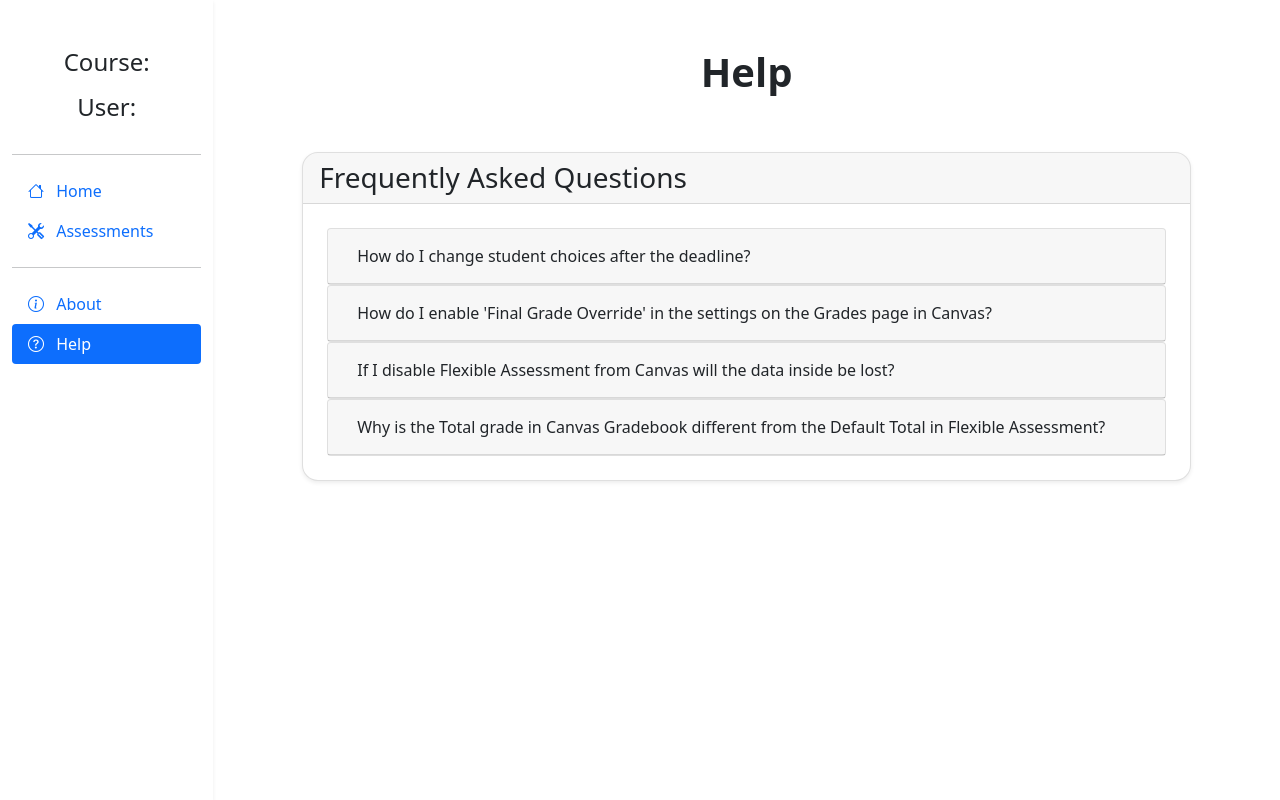
After one commit to UBC-LFS/Canvas-Flexible-Assessment, a Django app: template flexible_assessment/instructor/templates/instructor/instructor_help.html in a window 1280 px wide. The commit adds this page. Run offline with Django 4.2, Linux system fonts and the light colour scheme; the template is opened without the code that fills it, so the values that code supplies are empty; parts of the project's set-up code (start-up, migrations or seed data) failed here and were passed over; some libraries are stand-ins or nearby versions.

Commit message:
Added FAQ section on Help page

```diff
--- a/flexible_assessment/instructor/templates/instructor/instructor_base.html
+++ b/flexible_assessment/instructor/templates/instructor/instructor_base.html
@@ -53,10 +53,12 @@
                    href="{% url 'instructor:instructor_form' course.id %}"><i class="bi bi-tools me-2"></i> Assessments</a>
             {% endif %}
             <hr>
-            <a class="nav-link {% block nav_item_help %}{% endblock nav_item_help %}"
+            <a class="nav-link {% block nav_item_about %}{% endblock nav_item_about %}"
                href="https://github.com/UBC-LFS/Canvas-Flexible-Assessment/wiki/Instructor-Guide"
                target="_blank"
-               rel="noopener noreferrer"><i class="bi bi-question-circle me-2"></i> About</a>
+               rel="noopener noreferrer"><i class="bi bi-info-circle me-2"></i> About</a>
+            <a class="nav-link {% block nav_item_help %}{% endblock nav_item_help %}"
+               href="{% url 'instructor:instructor_help' course.id %}"><i class="bi bi-question-circle me-2"></i> Help</a>
         </nav>
     {% endblock %}
 </div>
--- /dev/null
+++ b/flexible_assessment/instructor/templates/instructor/instructor_help.html
@@ -0,0 +1,112 @@
+{% extends "instructor/instructor_base.html" %}
+{% load instructor_tags %}
+{% block nav_item_help %}
+    active
+{% endblock nav_item_help %}
+{% block content %}
+    {% if messages %}
+        {% for message in messages %}
+            <div class="alert {% if message.tags %}alert-{{ message.tags }}{% endif %} alert-dismissible fade show"
+                 role="alert">
+                {{ message|safe }}
+                <button type="button"
+                        class="btn-close"
+                        data-bs-dismiss="alert"
+                        aria-label="Close"></button>
+            </div>
+        {% endfor %}
+    {% endif %}
+    <div class="container-fluid d-flex justify-content-center align-items-center pt-5 pb-5">
+        <h1>
+            <b>Help</b>
+        </h1>
+    </div>
+    <div class="d-flex align-items-center justify-content-center">
+        <div class="col-10">
+            <div class="card shadow-sm" style="border-radius: 1em; overflow:hidden;">
+                <div class="card-header d-flex align-items-center justify-content-between">
+                    <h3 class="mb-0">Frequently Asked Questions</h3>
+                </div>
+                <div class="card-body p-4">
+                    <div id="accordion">
+
+                        <div class="card">
+                          <div class="card-header">
+                            <a class="btn" data-bs-toggle="collapse" href="#collapseOne">
+                            How do I change student choices after the deadline?
+                            </a>
+                          </div>
+                          <div id="collapseOne" class="collapse" data-bs-parent="#accordion">
+                            <div class="card-body">
+                                Under Student Choices, you can click that student's name and there you will be able to input updated choices.
+                              <img src="https://user-images.githubusercontent.com/122059045/264164639-fca9e898-6364-4e85-a462-9a66e70b8461.png" width="100%">
+                            </div>
+                          </div>
+                        </div>
+
+                        <div class="card">
+                          <div class="card-header">
+                            <a class="collapsed btn" data-bs-toggle="collapse" href="#collapseTwo" style="text-align:left">
+                            How do I enable 'Final Grade Override' in the settings on the Grades page in Canvas?
+                            </a>
+                          </div>
+                          <div id="collapseTwo" class="collapse" data-bs-parent="#accordion">
+                            <div class="card-body">
+                                On Canvas go to Grades (Gradebook) > Settings > Advanced and check Allow final grade override. This allows the app to upload the recalculated grades to Canvas.
+                                <img src="https://user-images.githubusercontent.com/122059045/224784081-1214936b-31fc-476b-a974-bfd63eaf5ad2.png" width="100%">
+                            </div>
+                          </div>
+                        </div>
+
+                        <div class="card">
+                          <div class="card-header">
+                            <a class="collapsed btn" data-bs-toggle="collapse" href="#collapseThree" style="text-align:left">
+                            If I disable Flexible Assessment from Canvas will the data inside be lost?
+                            </a>
+                          </div>
+                          <div id="collapseThree" class="collapse" data-bs-parent="#accordion">
+                            <div class="card-body">
+                                No, disabling Flexible Assessment from Canvas will have no impact on Flexible Assessment. If you re-enable it, your setup and any student choices will still be there.
+                            </div>
+                          </div>
+                        </div>
+
+                        <div class="card">
+                          <div class="card-header">
+                            <a class="collapsed btn" data-bs-toggle="collapse" href="#collapseFour" style="text-align:left">
+                            Why is the Total grade in Canvas Gradebook different from the Default Total in Flexible Assessment?
+                            </a>
+                          </div>
+                          <div id="collapseFour" class="collapse" data-bs-parent="#accordion">
+                              <div class="card-body">
+                                Flexible Assessment uses the default assessment weights to calculate the default total.
+                                If you are hiding Assignment Group Weights in Canvas, unhide them so Canvas gradebook calculates the total grade properly with the assessment group weights.
+                                <img src="https://user-images.githubusercontent.com/122059045/264165772-7cd9ae9d-d359-4411-b790-e372f2d0f4c5.png" width="100%">
+                              </div>
+                          </div>
+                        </div>
+
+                      </div>
+                </div>
+            </div>
+        </div>
+    </div>
+    {% if messages %}
+        <ul class="messages" hidden>
+            {% for message in messages %}
+                <li {% if message.tags %}class="{{ message.tags }}"{% endif %}>{{ message }}</li>
+            {% endfor %}
+        </ul>
+    {% endif %}
+    <script>
+        $(document).ready(function() {
+            var errors = [];
+            $('.error').each(function(_, error) {
+                errors.push(error.textContent);
+            });
+            var error_str = errors.join(', ');
+            if (error_str)
+                alert(error_str);
+        })
+    </script>
+{% endblock content %}
--- a/flexible_assessment/instructor/templates/instructor/percentage_list.html
+++ b/flexible_assessment/instructor/templates/instructor/percentage_list.html
@@ -60,7 +60,7 @@
                                             {% endwith %}
                                         {% endfor %}
                                         {% with student.usercomment_set.all|comment_filter:course.id as user_comment %}
-                                            <td class="align-middle text-break">{{ user_comment.comment }}</td>
+                                            <td class="text-center align-middle text-break">{{ user_comment.comment }}</td>
                                         {% endwith %}
                                     </tr>
                                 {% endfor %}
--- a/flexible_assessment/instructor/urls.py
+++ b/flexible_assessment/instructor/urls.py
@@ -71,4 +71,7 @@ urlpatterns = [
         {"submit": True},
         name="final_grades_submit",
     ),
+    path("<int:course_id>/help",
+         views.InstructorHelp.as_view(),
+         name="instructor_help"),
 ]
```
Also changed, not shown: flexible_assessment/instructor/views.py (+11 -0 lines).
